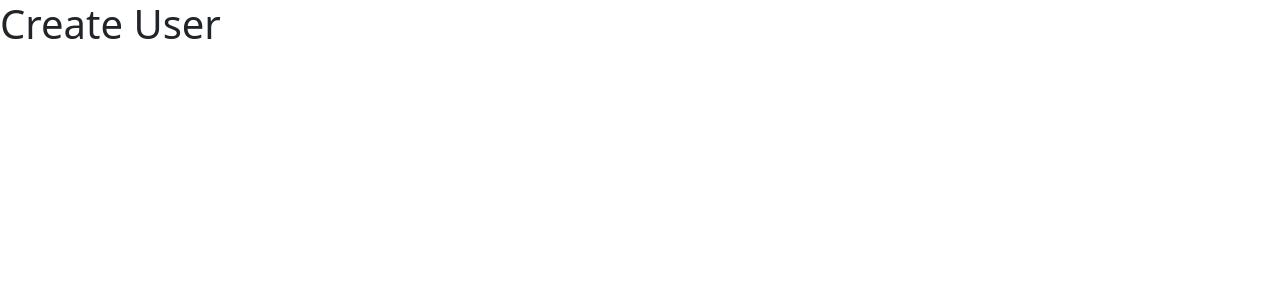
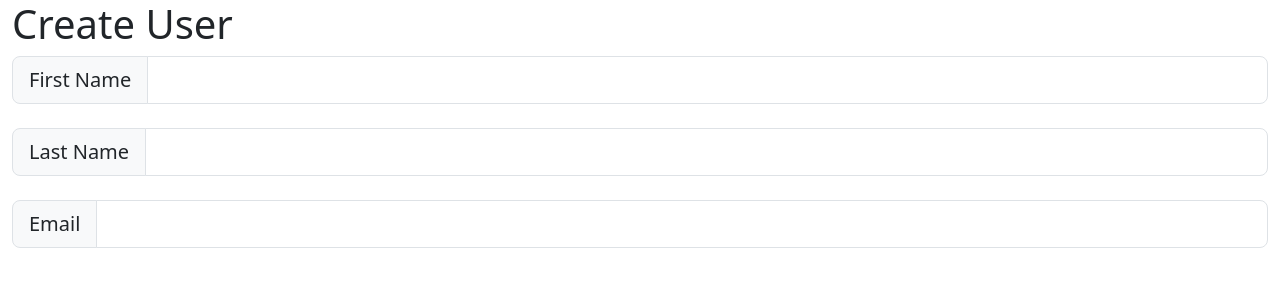
Before and after one commit to emilianochavezDLT/buz_planner, a React (Create React App) app in the folder client/: page /createUser in a window 1280 px wide. Shown: the top 300 px of the page. Built offline with nearby package versions, Linux system fonts and the light colour scheme.

Commit message:
React styling in the works

```diff
--- a/client/public/index.html
+++ b/client/public/index.html
@@ -28,7 +28,7 @@
   </head>
   <body>
     <noscript>You need to enable JavaScript to run this app.</noscript>
-    <div id="root"></div>
+    <div id="root" class="container-fluid"></div>
     <!--
       This HTML file is a template.
       If you open it directly in the browser, you will see an empty page.
--- a/client/src/pages/CreateUser.js
+++ b/client/src/pages/CreateUser.js
@@ -1,5 +1,13 @@
 const React = require('react'); // Import React
 const axios = require('axios'); // Import axios
+
+//ID's of the input and form elements
+/**
+ * form: createUserForm
+ * input: firstName
+ * input: lastName
+ * input: email
+ */
 
 const CreateUser = () => {
 
@@ -8,6 +16,22 @@ const CreateUser = () => {
     return (
         <div>
             <h1>Create User</h1>
+            <form id="createUserForm">
+                <div class="input-group input-group-lg">
+                    <span class="input-group-text" id="inputGroup-sizing-lg">First Name</span>
+                    <input type="text" class="form-control" aria-label="Sizing example input" aria-describedby="inputGroup-sizing-lg" id="firstName"></input>
+                </div>
+                <br></br>
+                <div class="input-group input-group-lg">
+                    <span class="input-group-text" id="inputGroup-sizing-lg">Last Name</span>
+                    <input type="text" class="form-control" aria-label="Sizing example input" aria-describedby="inputGroup-sizing-lg" id="lastName"></input>
+                </div>
+                <br></br>
+                <div class="input-group input-group-lg">
+                    <span class="input-group-text" id="inputGroup-sizing-lg">Email</span>
+                    <input type="text" class="form-control" aria-label="Sizing example input" aria-describedby="inputGroup-sizing-lg" id="email"></input>
+                </div>
+            </form>
         </div>
     );
 
--- a/client/src/pages/HomePage.js
+++ b/client/src/pages/HomePage.js
@@ -18,16 +18,16 @@ const HomePage = () => {
   return (
     <>
       <NavBar />
-      <div className="container-fluid">
+      <div class="container-fluid">
 
         <h1>Home Page</h1>
 
         <p>Welcome to the Home Page</p>
 
         <p>Sign in or Create an Account</p>
-        <div className="d-grid gap-2 d-md-block">
-          <a className="btn btn-primary me-2" onClick={handleSignInClick}>Sign In</a>
-          <a className="btn btn-primary" onClick={handleCreateAccountClick}>Create Account</a>
+        <div class="d-grid gap-2 d-md-block">
+          <a class="btn btn-primary me-2" onClick={handleSignInClick}>Sign In</a>
+          <a class="btn btn-primary" onClick={handleCreateAccountClick}>Create Account</a>
         </div>
 
       </div>
```
